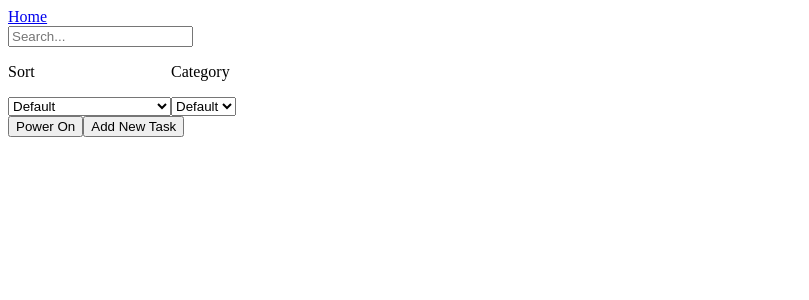
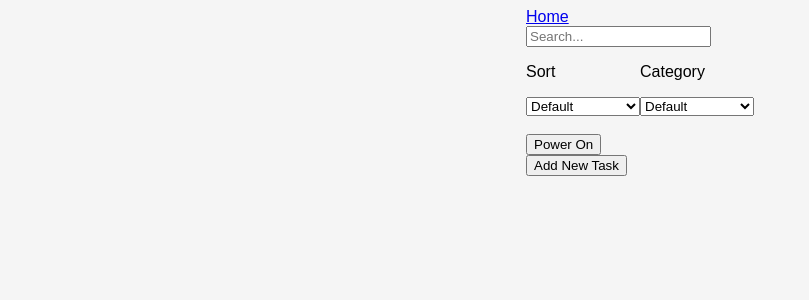
Before and after one commit to edchrepo/Todo, a React (Create React App) app: page / in a window 1280 px wide. Shown: the top 300 px of the page, without its empty margins (0-809 px from the left). Built offline with nearby package versions, Linux system fonts and the light colour scheme.

Commit message:
basic styles

```diff
--- a/src/components/Todo.jsx
+++ b/src/components/Todo.jsx
@@ -9,6 +9,9 @@ function Todo({ todo }) {
   const { completeTodo, removeTodo } = useTodo();
   const [colorLabel, setColorLabel] = useState("#0d99ff");
   const [progress, setProgress] = useState(0)
+  const todoDate = todo.date
+  ? new Date(`${todo.date}T${todo.time || "00:00:00"}`)
+  : 0;
   const navigate = useNavigate();
 
   useEffect(() => {
@@ -21,6 +24,18 @@ function Todo({ todo }) {
     ).length;
     setProgress(Math.floor((totalCheckedSubtasks / todo.subtasks.length) * 100));
   }, [todo.subtasks]);
+
+  function getLabelForNumber(number) {
+    if (number >= 1 && number <= 3) {
+      return "Low";
+    } else if (number >= 4 && number <= 7) {
+      return "Medium";
+    } else if (number >= 8 && number <= 10) {
+      return "High";
+    } else {
+      return "";
+    }
+  }
 
   const handleColor = () => {
     const todoDate = todo.date ? new Date(`${todo.date}T${todo.time || '00:00:00'}`) : 0;
@@ -38,10 +53,10 @@ function Todo({ todo }) {
   }
 
   return (
-    <div
-      className="todo"
-      style={{ width: "33%", textDecoration: todo.isCompleted ? "line-through" : "" }}
+    <div className="todo"
+      style={{ textDecoration: todo.isCompleted ? "line-through" : "" }}
     >
+      <div className="todoTop">
         <span style={{backgroundColor: colorLabel}}/>
         <Link to={`/todo/${todo.id}`}>{todo.todoName}</Link>
         <div>
@@ -49,7 +64,16 @@ function Todo({ todo }) {
           <button onClick={() => removeTodo(todo)}>x</button>
           <button onClick={() => navigate(`/editTask/${todo.id}`)}>Edit</button>
         </div>
-      <ProgressBar progress={progress}/>
+      </div>
+      {`Due Date: ${todoDate.toLocaleString("en-US", { timeZone: "EST" })}`}
+      <br />
+      {`Priority: ${getLabelForNumber(todo.priority)}(${todo.priority}/10)`}
+      <br />
+      {`Complexity: ${getLabelForNumber(todo.complexity)}(${
+        todo.complexity
+      }/10)`}
+      <p>Task Completed: </p>
+      <ProgressBar progress={progress} />
     </div>
   );
 }
--- a/src/pages/AddTask.jsx
+++ b/src/pages/AddTask.jsx
@@ -1,4 +1,4 @@
-import { useState, useEffect } from "react";
+import { useState } from "react";
 import { useTodo } from "../contexts/todoContext";
 import { useNavigate } from "react-router-dom"
 import "../styles.css";
--- a/src/pages/EditTask.jsx
+++ b/src/pages/EditTask.jsx
@@ -139,7 +139,7 @@ function EditTask() {
             }}
           />
       </div>
-      <button type="submit">Edit Task</button>
+      <button type="submit">Save Task</button>
     </form>
 
   );
--- a/src/pages/Home.jsx
+++ b/src/pages/Home.jsx
@@ -4,22 +4,32 @@ import { Link } from "react-router-dom";
 import "../styles.css";
 
 function Home() {
-  const { todos, displayedTodos, power, powerTodo, togglePower, setSearchTerm, setSort, setFilterTags} = useTodo();
+  const {
+    todos,
+    displayedTodos,
+    power,
+    powerTodo,
+    togglePower,
+    setSearchTerm,
+    setSort,
+    setFilterTags,
+  } = useTodo();
   const tags = new Set();
-  todos.forEach((t) => t.tags.split(',').forEach((tag) => tags.add(tag.trim())))
+  todos.forEach((t) =>
+    t.tags.split(",").forEach((tag) => tags.add(tag.trim()))
+  );
 
   return (
-    <div className = "homeDiv">
-      <div className="todo-list">
+    <div className="homeDiv">
       <input
         type="text"
         placeholder="Search..."
         onChange={(e) => setSearchTerm(e.target.value)}
       />
       <div className="sortcategory">
-          <div>
+        <div className="sort">
           <p>Sort</p>
-            <select onChange={(e) => setSort(e.target.value)}>
+          <select className="selectsort" onChange={(e) => setSort(e.target.value)}>
             <option value="">Default</option>
             <option value="Ascending Date">Ascending Date</option>
             <option value="Descending Date">Descending Date</option>
@@ -29,24 +39,34 @@ function Home() {
             <option value="Descending Priority">Descending Priority</option>
           </select>
         </div>
-          <div>
+        <div className="filter">
           <p>Category</p>
-            <select onChange={(e) => setFilterTags(e.target.value)}>
+          <select className="categorysort" onChange={(e) => setFilterTags(e.target.value)}>
             <option value="">Default</option>
-              {[...tags].map((tag, index) =>
-                <option key={index} value={tag}>{tag}</option>
-              )}
+            {[...tags].map((tag, index) => (
+              <option key={index} value={tag}>
+                {tag}
+              </option>
+            ))}
           </select>
         </div>
       </div>
-        {power ? <Todo key={powerTodo.id} todo={powerTodo}/> : displayedTodos.map((todo) => (<Todo key={todo.id} todo={todo} />))}
-        <button onClick={() => togglePower()}>{`Power ${!power ? "On" : "Off"}`}</button>
+      <br />
+      <div className="todos">
+      {power ? (
+        <Todo key={powerTodo.id} todo={powerTodo} />
+      ) : (
+        displayedTodos.map((todo) => <Todo key={todo.id} todo={todo} />)
+      )}
+      <button onClick={() => togglePower()}>{`Power ${
+        !power ? "On" : "Off"
+      }`}</button>
+      </div>
       <Link to={"/addTask"}>
         <button>Add New Task</button>
       </Link>
     </div>
-    </div>
   );
-};
+}
 
 export default Home;
--- a/src/pages/TodoDetail.jsx
+++ b/src/pages/TodoDetail.jsx
@@ -1,24 +1,17 @@
 import { useParams } from "react-router-dom";
 import { useTodo } from "../contexts/todoContext";
+import Todo from "../components/Todo"
 import { useState, useEffect } from "react";
 import ProgressBar from "../components/ProgressBar";
 
 const TodoDetail = () => {
   const { id } = useParams();
   const { getTodo, editTodo } = useTodo();
-  const [colorLabel, setColorLabel] = useState("#0d99ff");
   const [progress, setProgress] = useState(0);
   const todo = getTodo(id);
-  const todoDate = todo.date
-    ? new Date(`${todo.date}T${todo.time || "00:00:00"}`)
-    : 0;
   const [subtasks, setSubtasks] = useState(todo.subtasks);
 
   if (!todo) return <div>No todo found</div>;
-
-  useEffect(() => {
-    handleColor();
-  }, [todo]);
 
   useEffect(() => {
     const totalCheckedSubtasks = subtasks.filter(
@@ -28,31 +21,6 @@ const TodoDetail = () => {
     editTodo({...todo, subtasks: subtasks})
   }, [subtasks]);
 
-  function getLabelForNumber(number) {
-    if (number >= 1 && number <= 3) {
-      return "Low";
-    } else if (number >= 4 && number <= 7) {
-      return "Medium";
-    } else if (number >= 8 && number <= 10) {
-      return "High";
-    } else {
-      return "";
-    }
-  }
-
-  const handleColor = () => {
-    const currentDate = new Date();
-    const dayDifference = Math.ceil(
-      (todoDate - currentDate) / (1000 * 60 * 60 * 24)
-    );
-    if (dayDifference == 0) {
-      setColorLabel("#ff4034");
-    } else if (dayDifference <= 3 && dayDifference > 0) {
-      setColorLabel("#fe7e08");
-    } else {
-      setColorLabel("#0d99ff");
-    }
-  };
 
   const handleSubtask = (index) => {
     // Changes current indexed subtask to !isChecked
@@ -70,18 +38,8 @@ const TodoDetail = () => {
 
   return (
     <div>
-      <span style={{ backgroundColor: colorLabel }} />
       <p>Task Details</p>
-      <p>{todo.todoName}</p>
-      {`Due Date: ${todoDate.toLocaleString("en-US", { timeZone: "EST" })}`}
-      <br />
-      {`Priority: ${getLabelForNumber(todo.priority)}(${todo.priority}/10)`}
-      <br />
-      {`Complexity: ${getLabelForNumber(todo.complexity)}(${
-        todo.complexity
-      }/10)`}
-      <p>Task Completed: </p>
-      <ProgressBar progress={progress} />
+      <Todo todo={todo}/>
       <p>Checklist for subtasks</p>
       <ul>
         {subtasks.map((subtask, index) => (
--- a/src/styles.css
+++ b/src/styles.css
@@ -1,13 +1,40 @@
-.body {
+body {
+  background-color: #f5f5f5;
   font-family: sans-serif;
-  text-align: center;
+  display: flex;
+  justify-content: center;
 }
 
 .datetime {
   display: flex;
 }
 
+
+/* ------------- Home styles ------------- */
+
 .sortcategory {
+  display: flex;
+  justify-content: space-between;
+}
+
+.sort, .filter {
+  width: 50%;
+}
+
+.selectsort, .categorysort {
+  width: 100%
+}
+
+/*-------------- Todo Styles -----------------*/
+
+.todo {
+  border: 1px solid #ccc;
+  padding: 10px;
+  border-Radius: 8px;
+  margin-Bottom: 10px;
+}
+
+.todoTop {
   display: flex;
 }
 
@@ -16,8 +43,8 @@ ul {
 }
 
 span {
-  height: 25px;
-  width: 25px;
+  height: 15px;
+  width: 15px;
   border-radius: 50%;
   display: inline-block;
 }
```
Lines whose indentation alone changed are shown as unchanged.
